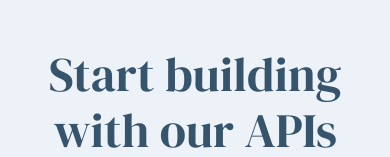
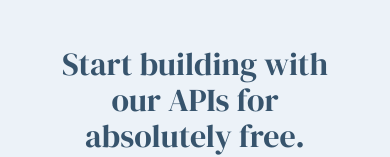
Before and after one commit to LorisDucamps/PayApi, a Vue app: page / in a window 390 px wide. Shown: the part 692-849 px from the top of the page. Built offline with nearby package versions, Linux system fonts and the light colour scheme.

Commit message:
lead text

```diff
--- a/src/App.vue
+++ b/src/App.vue
@@ -192,5 +192,14 @@
         width: 78rem;
       }
     }
+
+    .container {
+
+      h1,
+      .h1 {
+        font-size: 3.2rem;
+        line-height: 3.6rem;
+      }
+    }
   }
 </style>
```
